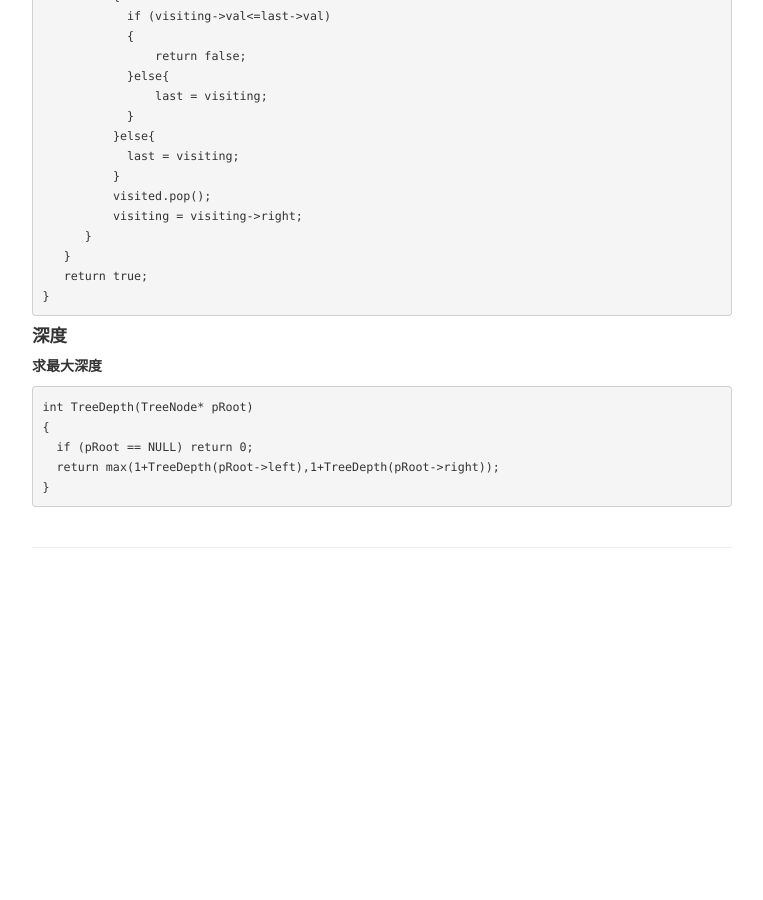
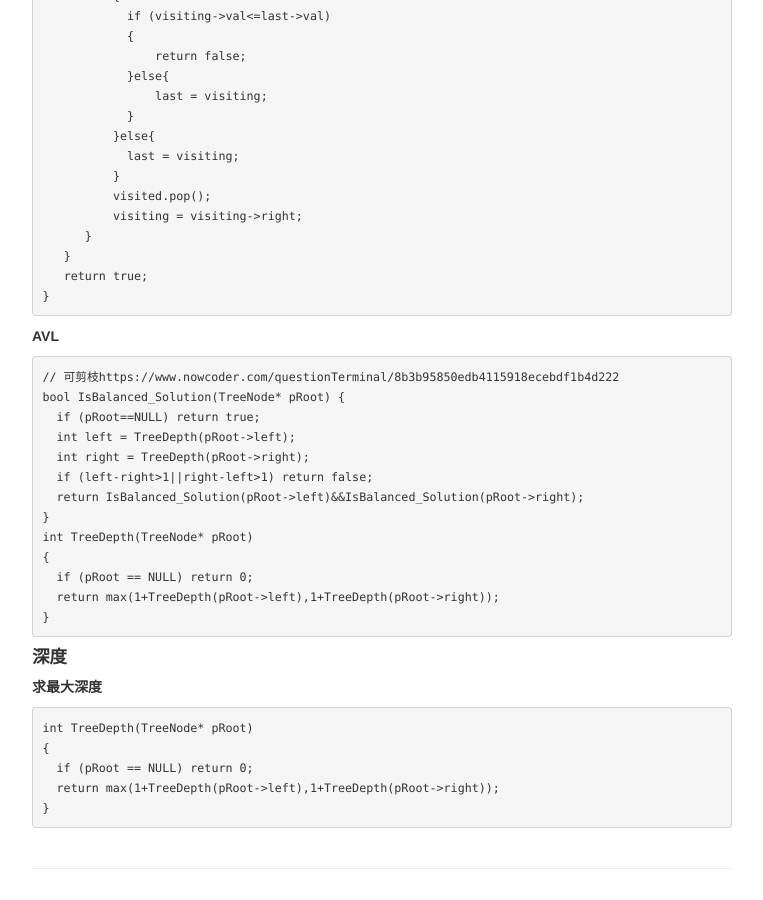
Before and after one commit to sfgcs/sfgcs.github.io, a Jekyll site: the page built from pages/leetcode.md, in a window 1280 px wide and 900 px high, scrolled down 5385 px. Shown: the whole window, without its empty margins (258-1021 px from the left). Built offline with Jekyll 4.4.1, drawn with Linux system fonts in a browser that asks for light colours; before the commit the page ends 5964 px from its top, so only the background shows below that.

Commit message:
Update leetcode.md

````diff
--- a/pages/leetcode.md
+++ b/pages/leetcode.md
@@ -274,6 +274,22 @@ bool isValidBST(TreeNode* root) {
    return true;
 }
 ```
+##### AVL
+```
+// 可剪枝https://www.nowcoder.com/questionTerminal/8b3b95850edb4115918ecebdf1b4d222
+bool IsBalanced_Solution(TreeNode* pRoot) {
+  if (pRoot==NULL) return true;
+  int left = TreeDepth(pRoot->left);
+  int right = TreeDepth(pRoot->right);
+  if (left-right>1||right-left>1) return false;
+  return IsBalanced_Solution(pRoot->left)&&IsBalanced_Solution(pRoot->right);
+}
+int TreeDepth(TreeNode* pRoot)
+{
+  if (pRoot == NULL) return 0;
+  return max(1+TreeDepth(pRoot->left),1+TreeDepth(pRoot->right));
+}
+```
 #### 深度
 ##### 求最大深度
 ```
````
